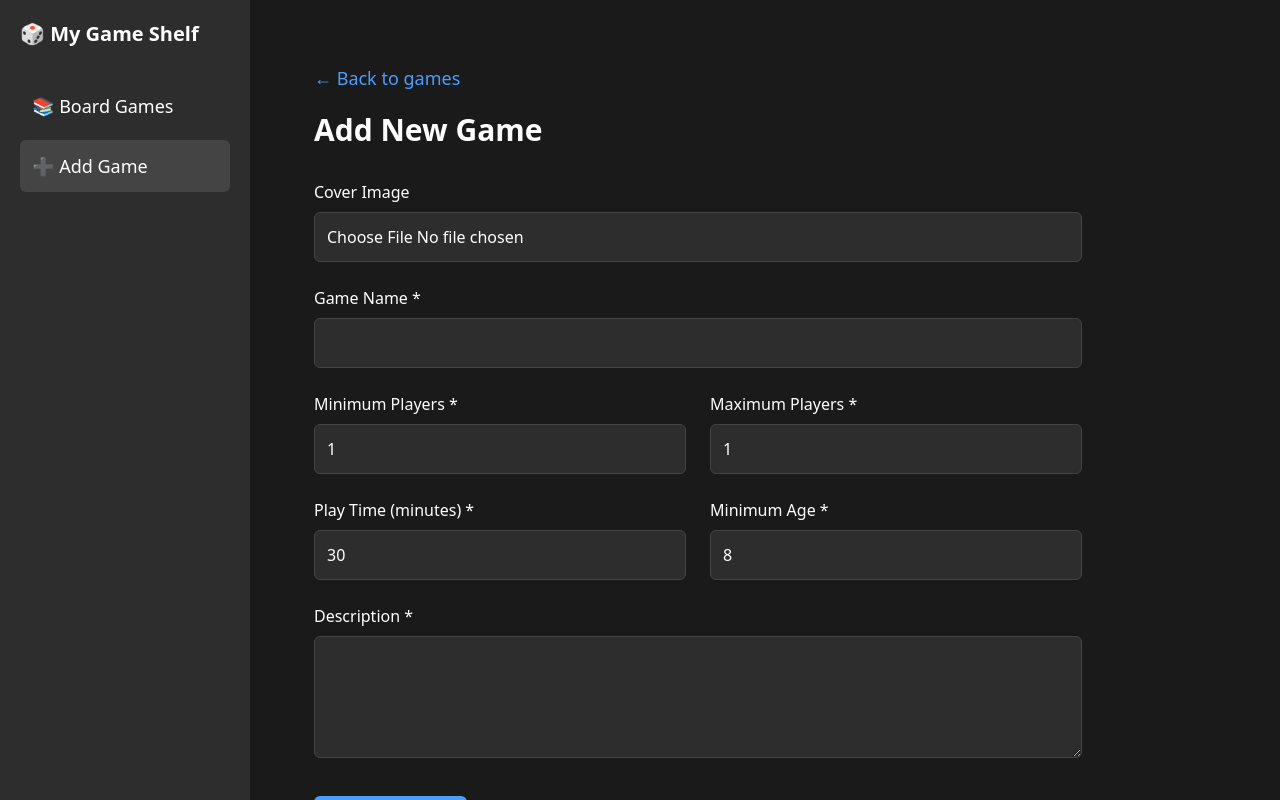
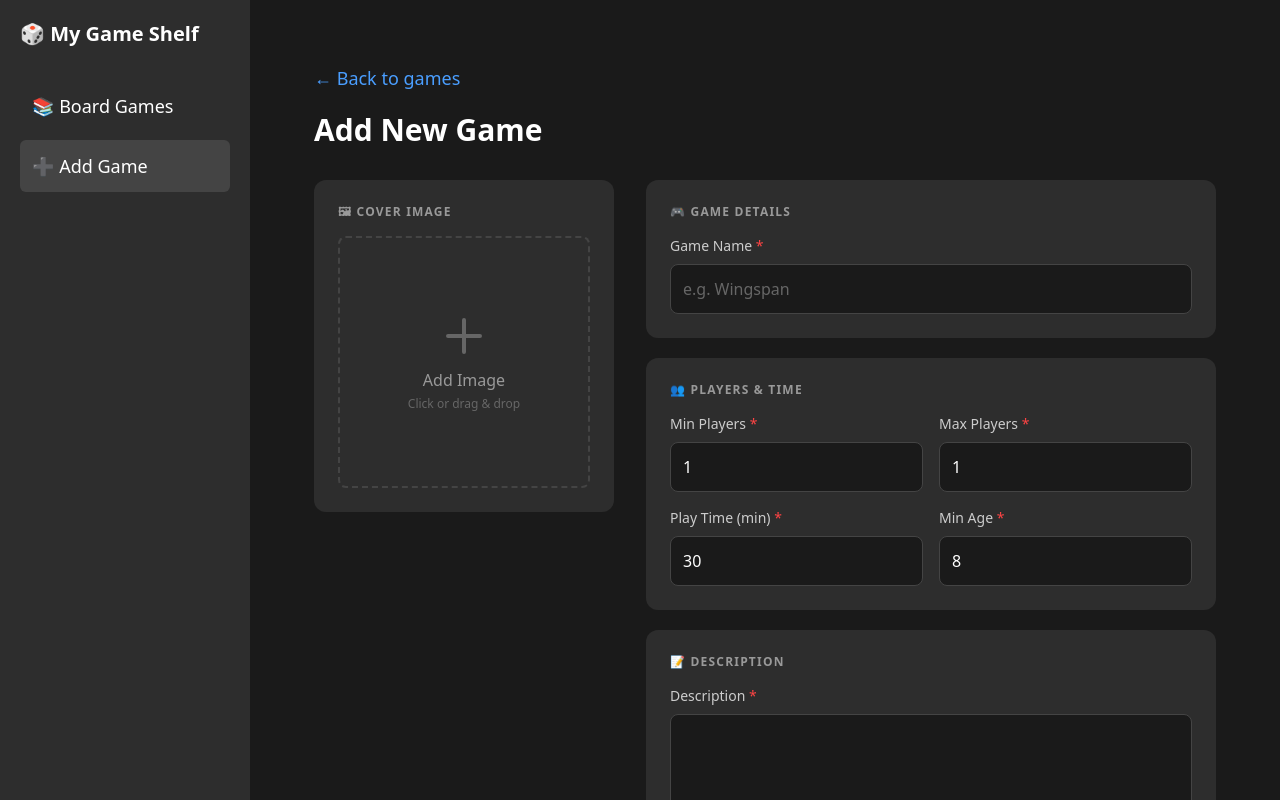
Before and after one commit to eddiarnoldo/my-game-shelf, a React (Vite) app in the folder web/: page /add in a window 1280 px wide. Built offline with nearby package versions, Linux system fonts and the light colour scheme.

Commit message:
Tests and Redesign the AddGamePage

```diff
--- a/web/src/pages/AddGamePage.tsx
+++ b/web/src/pages/AddGamePage.tsx
@@ -1,5 +1,6 @@
-import { useState } from 'react';
+import { useEffect, useState } from 'react';
 import { Link, useNavigate } from 'react-router-dom';
+import ImageUploadButton from '../components/ImageUploadButton';
 
 export default function AddGamePage() {
   const navigate = useNavigate();
@@ -16,28 +17,12 @@ export default function AddGamePage() {
   const [submitting, setSubmitting] = useState(false);
   const [error, setError] = useState('');
 
-  const handleImageChange = (e: React.ChangeEvent<HTMLInputElement>) => {
-    const file = e.target.files?.[0];
-    if (file) {
-      if (!file.type.startsWith('image/')) {
-        setError('Please select an image file');
-        return;
-      }
-
-      if (file.size > 10 * 1024 * 1024) {
-        setError('Image must be less than 10MB');
-        return;
-      }
-
-      setCoverImage(file);
-
+  useEffect(() => {
+    if (!coverImage) { setImagePreview(null); return; }
     const reader = new FileReader();
-      reader.onloadend = () => {
-        setImagePreview(reader.result as string);
-      };
-      reader.readAsDataURL(file);
-    }
-  };
+    reader.onloadend = () => setImagePreview(reader.result as string);
+    reader.readAsDataURL(coverImage);
+  }, [coverImage]);
 
   const handleSubmit = async (e: React.FormEvent) => {
     e.preventDefault();
@@ -61,13 +46,13 @@ export default function AddGamePage() {
       const gameId = newGame.id;
 
       if (coverImage) {
-        const formData = new FormData();
-        formData.append('image', coverImage);
-        formData.append('imageType', 'cover');
+        const imageFormData = new FormData();
+        imageFormData.append('image', coverImage);
+        imageFormData.append('imageType', 'cover');
 
         const imageResponse = await fetch(`/api/boardgame/${gameId}/images`, {
           method: 'POST',
-          body: formData
+          body: imageFormData
         });
 
         if (!imageResponse.ok) {
@@ -90,6 +75,11 @@ export default function AddGamePage() {
     }));
   };
 
+  const inputClass = "w-full p-3 rounded-lg border border-[#444] bg-[#1a1a1a] text-white text-sm md:text-base min-h-[48px] focus:outline-none focus:ring-2 focus:ring-[#4a9eff] focus:border-[#4a9eff] transition-colors duration-200 placeholder:text-[#666]";
+  const labelClass = "block text-[#ccc] mb-2 text-sm font-medium";
+  const sectionLabelClass = "text-[#999] text-xs uppercase tracking-widest mb-4 font-semibold";
+  const cardClass = "bg-[#2d2d2d] rounded-xl p-5 md:p-6";
+
   return (
     <div className="h-screen overflow-y-auto p-4 md:p-6 pb-20 md:pb-6">
       <Link to="/" className="text-[#4a9eff] no-underline mb-4 md:mb-5 inline-block text-base md:text-lg pl-14 md:pl-0">
@@ -104,31 +94,49 @@ export default function AddGamePage() {
         </div>
       )}
 
-      <form onSubmit={handleSubmit} className="w-full max-w-full md:max-w-2xl lg:max-w-3xl">
-        <div className="mb-5 md:mb-6">
-          <label className="block text-white mb-2 text-sm md:text-base font-medium">
-            Cover Image
-          </label>
-          <input
-            type="file"
-            accept="image/*"
-            onChange={handleImageChange}
-            className="w-full p-3 rounded-md border border-[#444] bg-[#2d2d2d] text-white text-sm md:text-base min-h-[48px]"
-          />
-          {imagePreview && (
-            <div className="mt-3">
+      <form onSubmit={handleSubmit} className="w-full max-w-5xl">
+        <div className="flex flex-col lg:flex-row gap-6 lg:gap-8 items-start">
+
+          {/* Left column — Cover image card */}
+          <div className="w-full lg:w-[300px] flex-shrink-0 lg:sticky lg:top-0">
+            <div className={cardClass}>
+              <p className={sectionLabelClass}>🖼 Cover Image</p>
+              {imagePreview ? (
+                <div>
+                  <div className="relative">
                     <img
                       src={imagePreview}
-                alt="Preview"
-                className="w-full max-w-[200px] md:max-w-[250px] rounded-md border-2 border-[#444]"
+                      alt="Cover preview"
+                      className="w-full aspect-square object-cover rounded-lg"
                     />
+                    <button
+                      type="button"
+                      onClick={() => setCoverImage(null)}
+                      className="absolute top-2 right-2 w-7 h-7 rounded-full bg-[#1a1a1a]/80 text-white flex items-center justify-center text-sm hover:bg-[#ff4444] transition-colors duration-200"
+                      aria-label="Remove image"
+                    >
+                      ✕
+                    </button>
                   </div>
+                  {coverImage && (
+                    <p className="text-[#666] text-xs mt-2 truncate">{coverImage.name}</p>
                   )}
                 </div>
+              ) : (
+                <ImageUploadButton onImageSelected={(f) => setCoverImage(f)} disabled={submitting} />
+              )}
+            </div>
+          </div>
 
-        <div className="mb-5 md:mb-6">
-          <label className="block text-white mb-2 text-sm md:text-base font-medium">
-            Game Name *
+          {/* Right column — Form section cards */}
+          <div className="flex-1 flex flex-col gap-5">
+
+            {/* Card 1 — Game Details */}
+            <div className={cardClass}>
+              <p className={sectionLabelClass}>🎮 Game Details</p>
+              <div>
+                <label className={labelClass}>
+                  Game Name <span className="text-[#ff4444]">*</span>
                 </label>
                 <input
                   type="text"
@@ -136,14 +144,19 @@ export default function AddGamePage() {
                   value={formData.name}
                   onChange={handleChange}
                   required
-            className="w-full p-3 rounded-md border border-[#444] bg-[#2d2d2d] text-white text-sm md:text-base min-h-[48px]"
+                  placeholder="e.g. Wingspan"
+                  className={inputClass}
                 />
               </div>
+            </div>
 
-        <div className="grid grid-cols-1 sm:grid-cols-2 gap-4 md:gap-6">
-          <div className="mb-5 md:mb-6">
-            <label className="block text-white mb-2 text-sm md:text-base font-medium">
-              Minimum Players *
+            {/* Card 2 — Players & Time */}
+            <div className={cardClass}>
+              <p className={sectionLabelClass}>👥 Players &amp; Time</p>
+              <div className="grid grid-cols-2 gap-4">
+                <div>
+                  <label className={labelClass}>
+                    Min Players <span className="text-[#ff4444]">*</span>
                   </label>
                   <input
                     type="number"
@@ -152,13 +165,12 @@ export default function AddGamePage() {
                     onChange={handleChange}
                     min="1"
                     required
-              className="w-full p-3 rounded-md border border-[#444] bg-[#2d2d2d] text-white text-sm md:text-base min-h-[48px]"
+                    className={inputClass}
                   />
                 </div>
-
-          <div className="mb-5 md:mb-6">
-            <label className="block text-white mb-2 text-sm md:text-base font-medium">
-              Maximum Players *
+                <div>
+                  <label className={labelClass}>
+                    Max Players <span className="text-[#ff4444]">*</span>
                   </label>
                   <input
                     type="number"
@@ -167,15 +179,12 @@ export default function AddGamePage() {
                     onChange={handleChange}
                     min="1"
                     required
-              className="w-full p-3 rounded-md border border-[#444] bg-[#2d2d2d] text-white text-sm md:text-base min-h-[48px]"
+                    className={inputClass}
                   />
                 </div>
-        </div>
-
-        <div className="grid grid-cols-1 sm:grid-cols-2 gap-4 md:gap-6">
-          <div className="mb-5 md:mb-6">
-            <label className="block text-white mb-2 text-sm md:text-base font-medium">
-              Play Time (minutes) *
+                <div>
+                  <label className={labelClass}>
+                    Play Time (min) <span className="text-[#ff4444]">*</span>
                   </label>
                   <input
                     type="number"
@@ -184,13 +193,12 @@ export default function AddGamePage() {
                     onChange={handleChange}
                     min="1"
                     required
-              className="w-full p-3 rounded-md border border-[#444] bg-[#2d2d2d] text-white text-sm md:text-base min-h-[48px]"
+                    className={inputClass}
                   />
                 </div>
-
-          <div className="mb-5 md:mb-6">
-            <label className="block text-white mb-2 text-sm md:text-base font-medium">
-              Minimum Age *
+                <div>
+                  <label className={labelClass}>
+                    Min Age <span className="text-[#ff4444]">*</span>
                   </label>
                   <input
                     type="number"
@@ -199,36 +207,45 @@ export default function AddGamePage() {
                     onChange={handleChange}
                     min="1"
                     required
-              className="w-full p-3 rounded-md border border-[#444] bg-[#2d2d2d] text-white text-sm md:text-base min-h-[48px]"
+                    className={inputClass}
                   />
                 </div>
               </div>
+            </div>
 
-        <div className="mb-6 md:mb-8">
-          <label className="block text-white mb-2 text-sm md:text-base font-medium">
-            Description *
+            {/* Card 3 — Description */}
+            <div className={cardClass}>
+              <p className={sectionLabelClass}>📝 Description</p>
+              <div>
+                <label className={labelClass}>
+                  Description <span className="text-[#ff4444]">*</span>
                 </label>
                 <textarea
                   name="description"
                   value={formData.description}
                   onChange={handleChange}
                   required
-            rows={4}
-            className="w-full p-3 rounded-md border border-[#444] bg-[#2d2d2d] text-white text-sm md:text-base resize-y min-h-[120px]"
+                  rows={5}
+                  className={`${inputClass} resize-y min-h-[120px]`}
                 />
               </div>
+            </div>
 
+            {/* Submit button */}
             <button
               type="submit"
               disabled={submitting}
-          className={`w-full md:w-auto px-6 md:px-8 py-3 md:py-4 text-white border-none rounded-md text-base md:text-lg cursor-pointer transition-colors duration-200 min-h-[48px] font-medium ${
+              className={`w-full py-4 rounded-xl font-semibold text-base min-h-[52px] text-white border-none cursor-pointer transition-colors duration-200 active:scale-[0.98] ${
                 submitting
-              ? 'bg-[#666] cursor-not-allowed'
-              : 'bg-[#4a9eff] hover:bg-[#3a8eef] active:scale-95'
+                  ? 'bg-[#444] text-[#999] cursor-not-allowed'
+                  : 'bg-[#4a9eff] hover:bg-[#3a8eef] shadow-lg shadow-[#4a9eff]/20'
               }`}
             >
-          {submitting ? 'Adding...' : 'Add Game'}
+              {submitting ? 'Adding...' : 'Add Game to Shelf'}
             </button>
+
+          </div>
+        </div>
       </form>
     </div>
   );
```
Also changed, not shown: 1 other file (tests, documents, lock files or other folders). Lines whose indentation alone changed are shown as unchanged.
